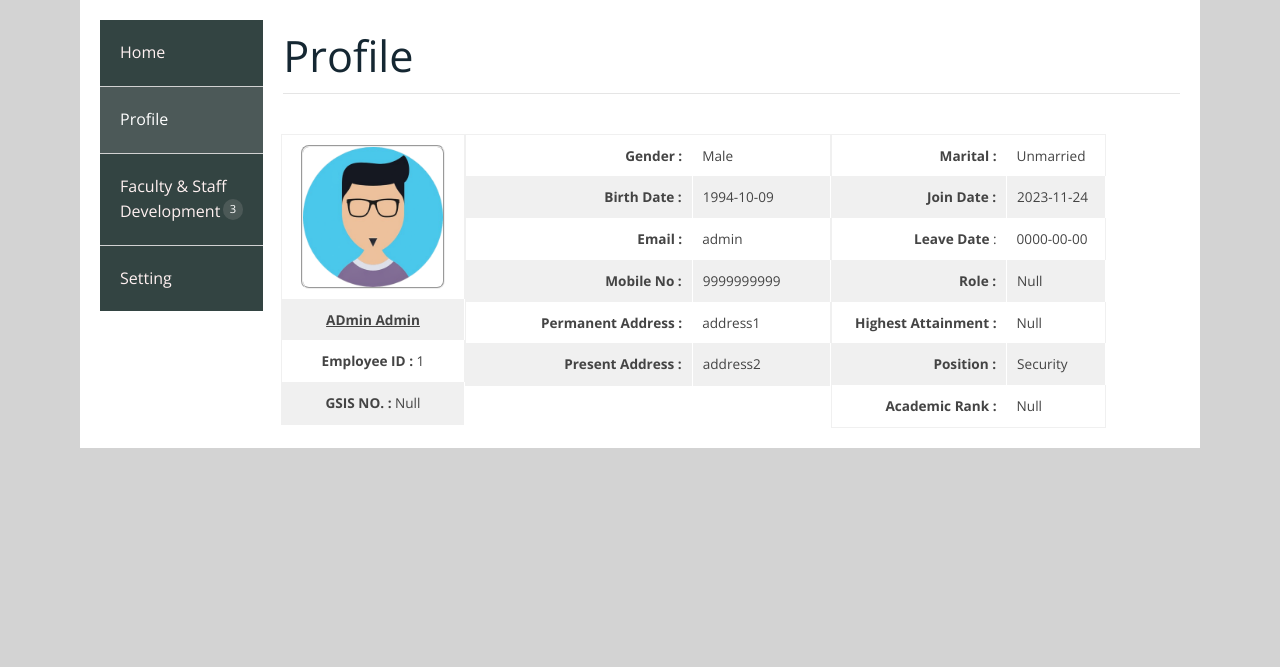
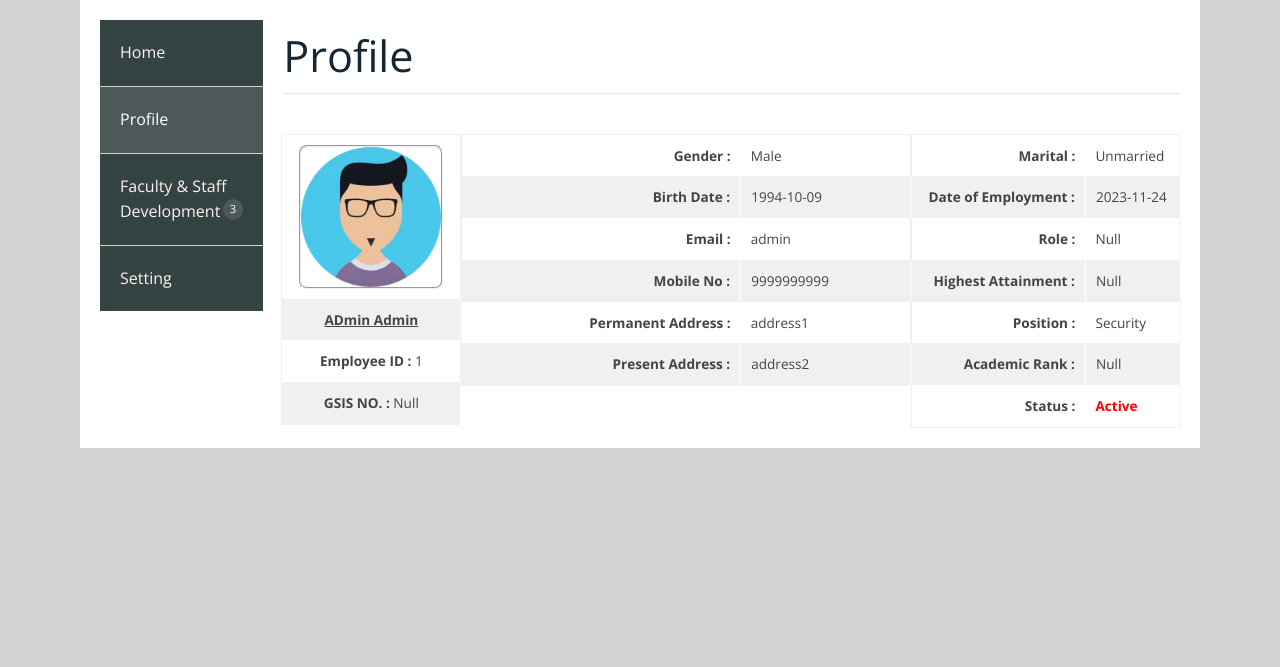
Before and after one commit to ambo18/PLDMIS, a PHP site: page /user/profile.php in a window 1280 px wide. Shown: the part 53-720 px from the top of the page. Run offline with PHP 8.4, Linux system fonts and the light colour scheme; a user stored in the database is signed in; data comes from the database, SQL or seed files in the repository.

Commit message:
Add Employee Status

```diff
--- a/user/profile.php
+++ b/user/profile.php
@@ -8,6 +8,10 @@
 	$genderid = $_SESSION['User']['Gender'];
 	$gid = mysqli_query($db,"select * from gender where GenderId='$genderid'");
 	$gendern = mysqli_fetch_assoc($gid);
+
+	$statusid = $_SESSION['User']['StatusId'];
+	$sid = mysqli_query($db,"select * from status where StatusId='$statusid'");
+	$status = mysqli_fetch_assoc($sid);
 
 	$maritalid = $_SESSION['User']['MaritalStatus'];
 	$mid = mysqli_query($db,"select * from maritalstatus where MaritalId='$maritalid'");
@@ -21,7 +25,7 @@
                	<h1>Profile</h1><hr>
                	<div class="clearfix"></div>
                	</div>
-               	<form action="" method="post">
+               	<form action="" method="post"  style="padding: 10px;">
 
                	<div class="s-12 l-2">
                  	<table>
@@ -41,7 +45,7 @@
                  		</tbody>
                  	</table>
                	</div>
-               	<div class="s-12 l-4" >
+               	<div class="s-12 l-5" >
                  	<table>
                  		<tbody>
                  			<tr>
@@ -80,13 +84,9 @@
                  				<td><?php echo(isset($maritaln['Name']))?ucfirst($maritaln['Name']):"Null";?></td>
                  			</tr>
                  			<tr>
-                 				<td style="text-align: right;"><b>Join Date :</b></td>
+                 				<td style="text-align: right;"><b>Date of Employment :</b></td>
                  				<td><?php echo(isset($_SESSION['User']['JoinDate']))?$_SESSION['User']['JoinDate']:"Null";?></td>
                  			</tr>
-							<tr>
-								<td style="text-align: right;"><b>Leave Date</b> :</td>
-								<td><?php echo(isset($_SESSION['User']['LeaveDate']))?$_SESSION['User']['LeaveDate']:"Null";?></td>
-							</tr>
                  			<tr>
                  				<td style="text-align: right;"><b>Role :</b></td>
                  				<td><?php echo(isset($_SESSION['role']['Name']))?ucfirst($_SESSION['role']['Name']):"Null";?></td>
@@ -102,6 +102,10 @@
                  			<tr>
                  				<td style="text-align: right;"><b>Academic Rank :</b></td>
                  				<td><?php echo(isset($_SESSION['User']['AcademicRank']))?$_SESSION['User']['AcademicRank']:"Null";?></td>
+                 			</tr>
+                 			<tr>
+                 				<td style="text-align: right;"><b>Status :</b></td>
+                 				<td style="color: Red; font-weight: bold;"><?php echo(isset($status['Name']))?ucfirst($status['Name']):"Null";?></td>
                  			</tr>
                  		</tbody>
                  	</table>
```
